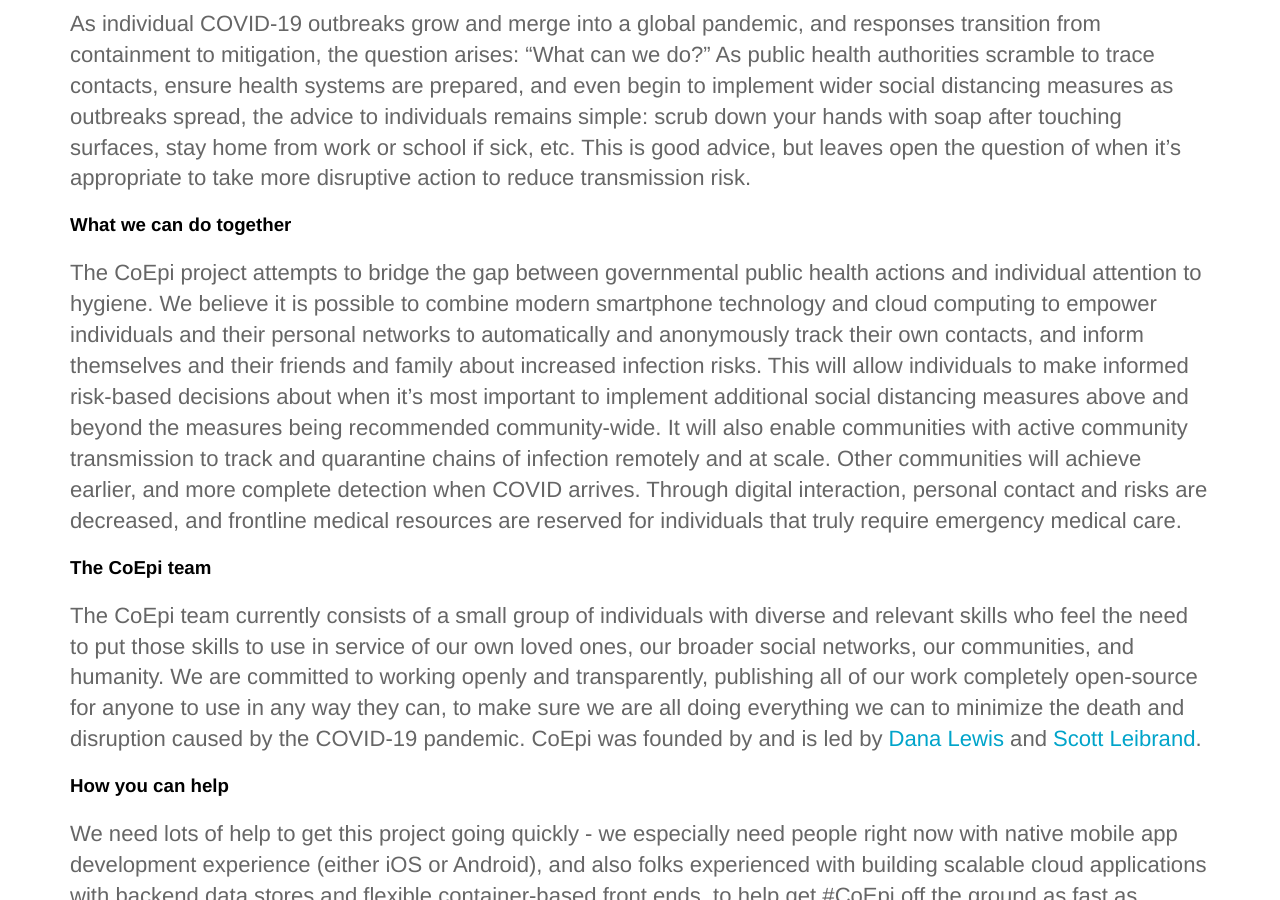
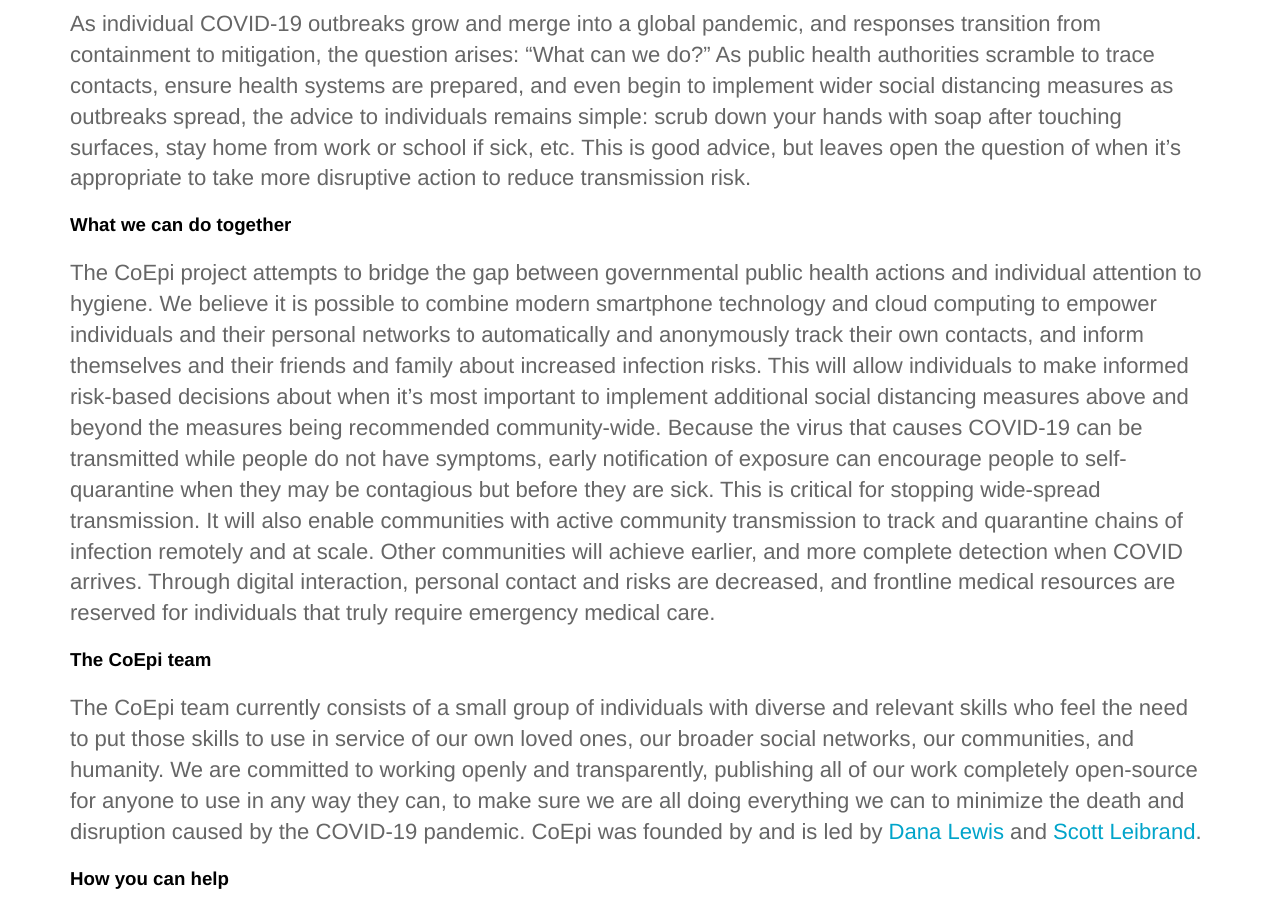
Before and after one commit to Co-Epi/website, a Jekyll site: the page built from about.html, in a window 1280 px wide and 900 px high, scrolled down 361 px. Built offline with Jekyll 4.4.1, drawn with Linux system fonts in a browser that asks for light colours.

Commit message:
Help emphasize safety with asymptomatic transmission

```diff
--- a/about.html
+++ b/about.html
@@ -6,7 +6,7 @@
 <h3 id="dealing-with-a-covid-19-pandemic">Dealing with a COVID-19 pandemic</h3>
 <p>As individual COVID-19 outbreaks grow and merge into a global pandemic, and responses transition from containment to mitigation, the question arises: “What can we do?” As public health authorities scramble to trace contacts, ensure health systems are prepared, and even begin to implement wider social distancing measures as outbreaks spread, the advice to individuals remains simple: scrub down your hands with soap after touching surfaces, stay home from work or school if sick, etc. This is good advice, but leaves open the question of when it’s appropriate to take more disruptive action to reduce transmission risk.</p>
 <h3 id="what-we-can-do-together">What we can do together</h3>
-<p>The CoEpi project attempts to bridge the gap between governmental public health actions and individual attention to hygiene. We believe it is possible to combine modern smartphone technology and cloud computing to empower individuals and their personal networks to automatically and anonymously track their own contacts, and inform themselves and their friends and family about increased infection risks. This will allow individuals to make informed risk-based decisions about when it’s most important to implement additional social distancing measures above and beyond the measures being recommended community-wide. It will also enable communities with active community transmission to track and quarantine chains of infection remotely and at scale. Other communities will achieve earlier, and more complete detection when COVID arrives. Through digital interaction, personal contact and risks are decreased, and frontline medical resources are reserved for individuals that truly require emergency medical care.</p>
+<p>The CoEpi project attempts to bridge the gap between governmental public health actions and individual attention to hygiene. We believe it is possible to combine modern smartphone technology and cloud computing to empower individuals and their personal networks to automatically and anonymously track their own contacts, and inform themselves and their friends and family about increased infection risks. This will allow individuals to make informed risk-based decisions about when it’s most important to implement additional social distancing measures above and beyond the measures being recommended community-wide. Because the virus that causes COVID-19 can be transmitted while people do not have symptoms, early notification of exposure can encourage people to self-quarantine when they may be contagious but before they are sick. This is critical for stopping wide-spread transmission. It will also enable communities with active community transmission to track and quarantine chains of infection remotely and at scale. Other communities will achieve earlier, and more complete detection when COVID arrives. Through digital interaction, personal contact and risks are decreased, and frontline medical resources are reserved for individuals that truly require emergency medical care.</p>
 <h3 id="the-coepi-team">The CoEpi team</h3>
 <p>The CoEpi team currently consists of a small group of individuals with diverse and relevant skills who feel the need to put those skills to use in service of our own loved ones, our broader social networks, our communities, and humanity. We are committed to working openly and transparently, publishing all of our work completely open-source for anyone to use in any way they can, to make sure we are all doing everything we can to minimize the death and disruption caused by the COVID-19 pandemic. CoEpi was founded by and is led by <a href="https://twitter.com/danamlewis">Dana Lewis</a> and <a href="https://twitter.com/scottleibrand">Scott Leibrand</a>. </p>
 <h3 id="how-you-can-help">How you can help</h3>
```
